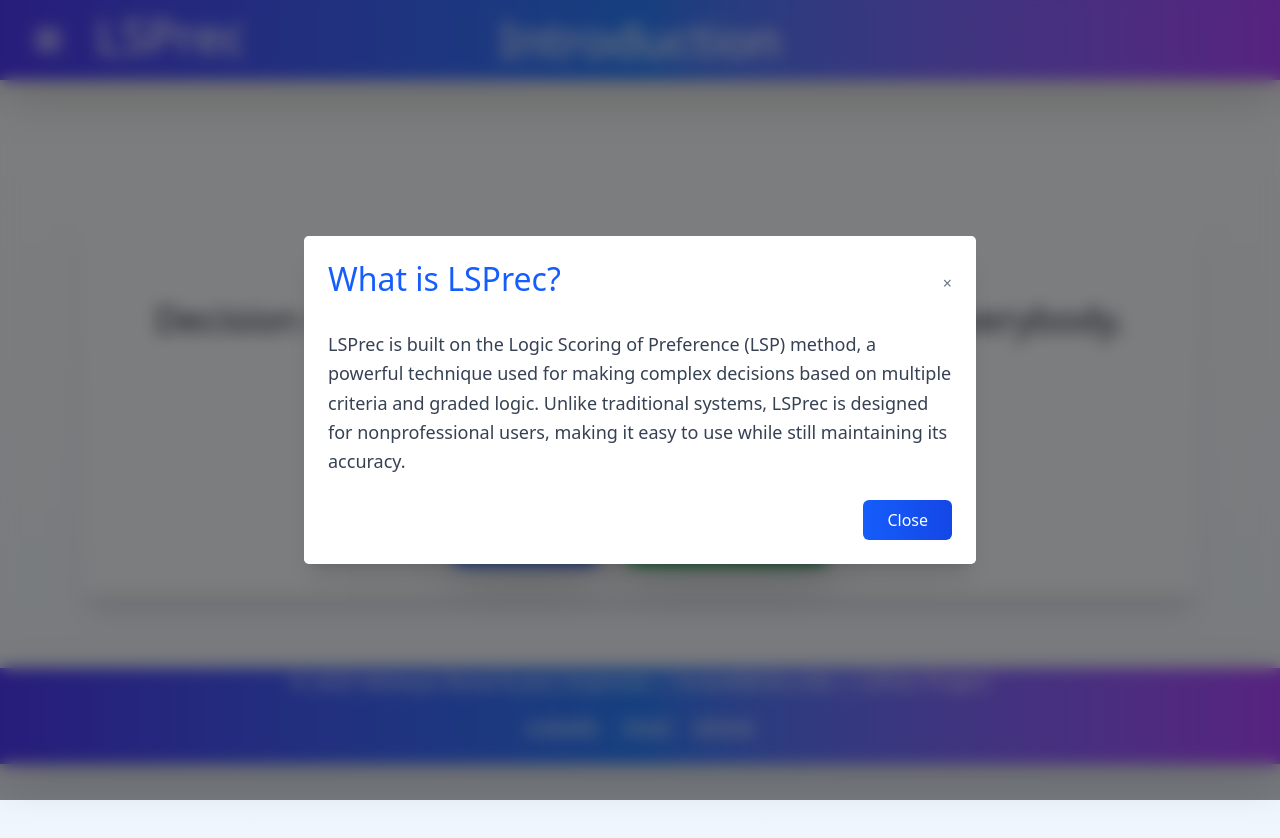
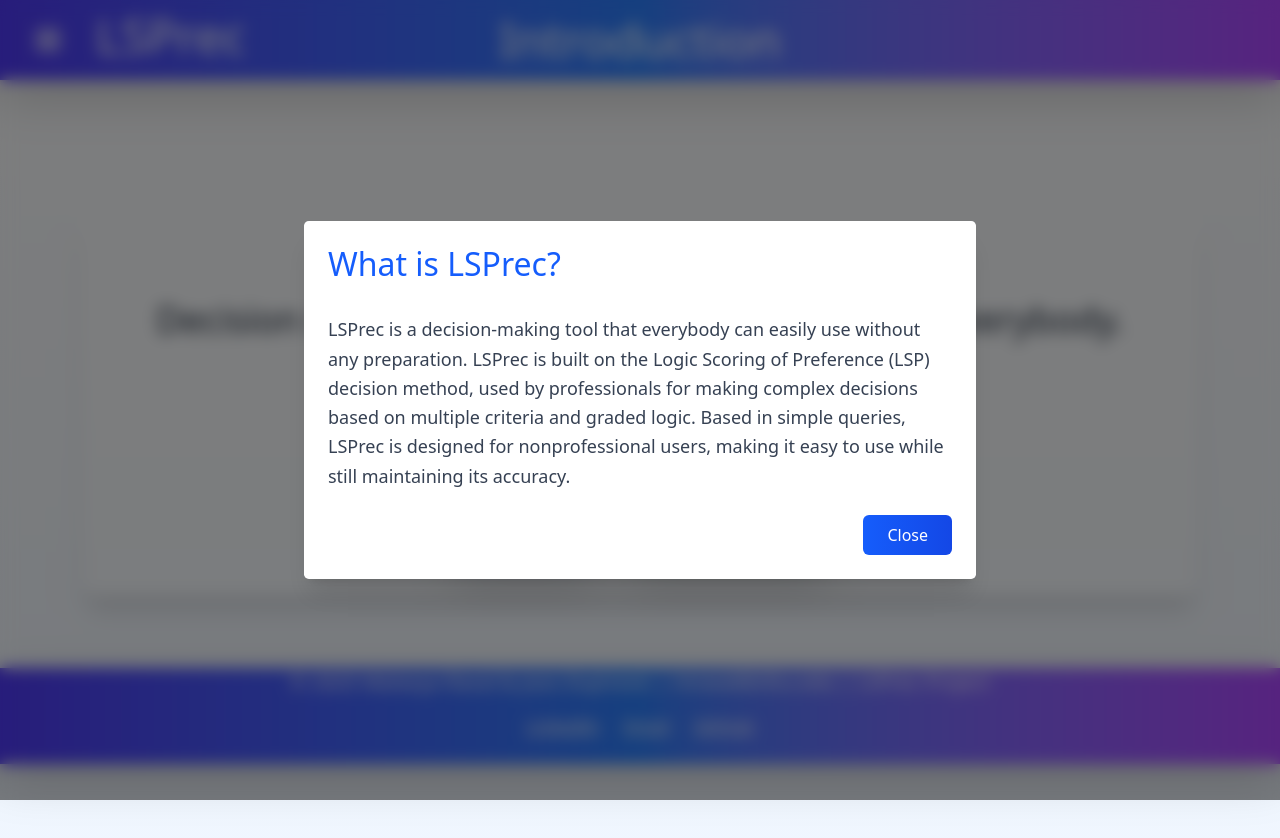
Before and after one commit to MalavyaRaval/LSP, a React (Vite) app in the folder frontend/: page / in a window 1280 px wide. Both pictures are taken after a click on the button "What is LSPrec?". Shown: the top 838 px of the page. Built offline with nearby package versions, Linux system fonts and the light colour scheme; no server answers.

Commit message:
changes by professor

```diff
--- a/frontend/src/components/Intro.jsx
+++ b/frontend/src/components/Intro.jsx
@@ -48,11 +48,12 @@ const Intro = () => {
   const aboutContent = {
     what: (
       <p className="text-lg text-gray-700 leading-relaxed">
-        LSPrec is built on the Logic Scoring of Preference (LSP) method, a
-        powerful technique used for making complex decisions based on multiple
-        criteria and graded logic. Unlike traditional systems, LSPrec is
-        designed for nonprofessional users, making it easy to use while still
-        maintaining its accuracy.
+        LSPrec is a decision-making tool that everybody can easily use without
+        any preparation. LSPrec is built on the Logic Scoring of Preference
+        (LSP) decision method, used by professionals for making complex
+        decisions based on multiple criteria and graded logic. Based in simple
+        queries, LSPrec is designed for nonprofessional users, making it easy to
+        use while still maintaining its accuracy.
       </p>
     ),
   };
@@ -65,7 +66,7 @@ const Intro = () => {
           <div className="mb-12 backdrop-blur-sm bg-white/30 p-8 rounded-2xl shadow-xl">
             <h1 className="text-6xl font-bold">Welcome to LSPrec</h1>
             <p className="text-4xl text-gray-800 mb-12">
-              Decision making and recommendation Aid for everybody.
+              Decision making and recommendation aid for everybody.
             </p>
 
             {/* Information button */}
@@ -110,12 +111,6 @@ const Intro = () => {
                 <h2 className="text-3xl font-semibold text-blue-600">
                   {modalTitle}
                 </h2>
-                <button
-                  className="text-gray-500 hover:text-gray-700 text-2xl transition-colors"
-                  onClick={handleCloseModal}
-                >
-                  ×
-                </button>
               </div>
               <div className="mb-6">{modalContent}</div>
               <div className="flex justify-end">
```
